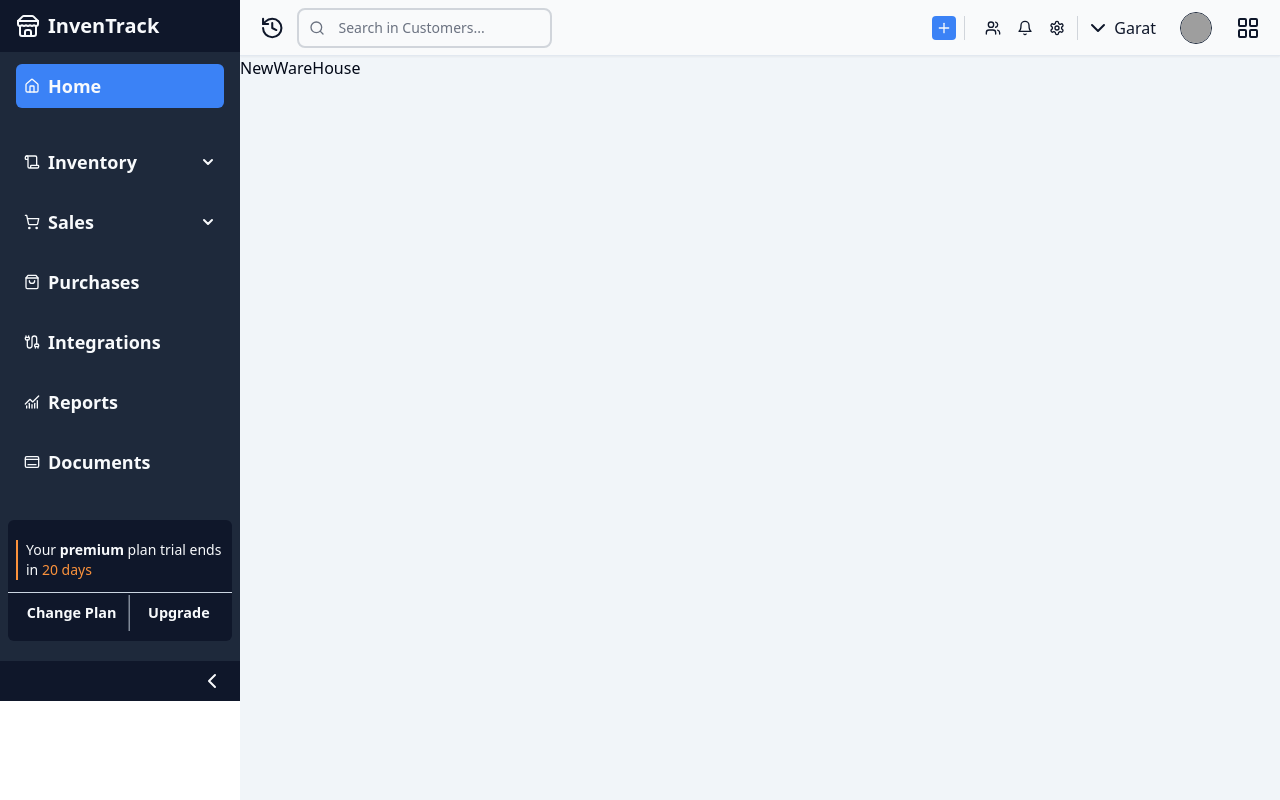
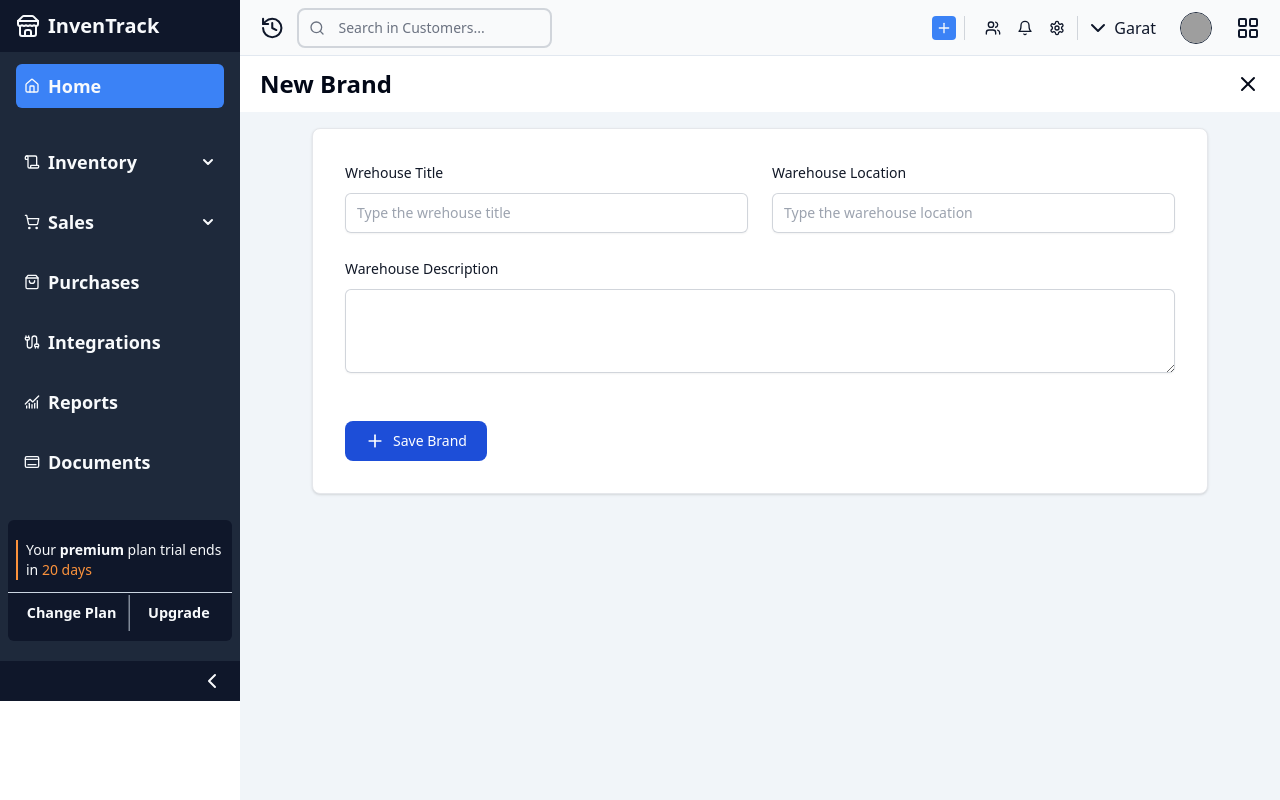
Before and after one commit to sayid-hasan/InvenTrackNextApp, a Next.js app: page /dashboard/inventory/warehouse/new in a window 1280 px wide. Built offline with nearby package versions, Linux system fonts and the light colour scheme; grey boxes are pictures that could not be loaded.

Commit message:
created form for evry new sections until new arehouse

```diff
--- a/app/(managementOffice)/dashboard/inventory/brands/new/page.jsx
+++ b/app/(managementOffice)/dashboard/inventory/brands/new/page.jsx
@@ -1,7 +1,85 @@
-import React from "react";
+"use client";
 
-const NewBrands = () => {
-  return <div>NewBrands</div>;
+import SubmitButton from "@/components/dashboard/FormElement/SubmitBtn/SubmitBtn";
+
+import TextInput from "@/components/dashboard/FormElement/TextInput/TextInput";
+import FormHeader from "@/components/dashboard/FormHeader/FormHeader";
+import axios from "axios";
+import React, { useEffect, useState } from "react";
+import { useForm } from "react-hook-form";
+
+const NewBrand = () => {
+  const [isLoading, setIsLoading] = useState(false);
+
+  const {
+    register,
+    handleSubmit,
+    watch,
+    reset,
+    formState: { errors },
+  } = useForm();
+  const onSubmit = async (data) => {
+    setIsLoading(true);
+    const { brandTitle } = data;
+    // console.log(data);
+
+    const baseUrl = "http://localhost:3000";
+    // sending data to api endpoint
+    try {
+      const brandData = {
+        brandTitle,
+      };
+      const response = await axios.post(`${baseUrl}/api/brands`, brandData);
+
+      console.log("Server Response: ", response.data);
+
+      // Handle successful response
+      if (response.status === 200) {
+        console.log("Category created successfully!");
+        setIsLoading(false);
+        reset();
+      } else {
+        throw new Error("Unexpected response status");
+      }
+    } catch (error) {
+      console.log(error);
+      setIsLoading(false);
+    }
+  };
+  useEffect(() => {
+    const subscription = watch(() => {});
+
+    // Cleanup when the component unmounts
+    return () => subscription.unsubscribe();
+  }, [watch]);
+  return (
+    <div>
+      {/* header */}
+      <FormHeader link={"/dashboard/inventory"} title={"New Brand"} />
+
+      {/* form */}
+      <form
+        action="
+      "
+        onSubmit={handleSubmit(onSubmit)}
+        className="grid gap-4 sm:grid-cols-2 sm:gap-6 w-full max-w-4xl mx-auto p-4 bg-white border border-gray-200 rounded-lg shadow sm:p-6 md:p-8 dark:bg-gray-800 dark:border-gray-700 my-4"
+      >
+        {/* title */}
+        <TextInput
+          label={"Brand title"}
+          name={"brandTitle"}
+          register={register}
+          type="text"
+          errors={errors}
+          className="w-full"
+        />
+
+        {/* submit button */}
+        <SubmitButton title={"Brand"} isLoading={isLoading} />
+      </form>
+      {/* footer */}
+    </div>
+  );
 };
 
-export default NewBrands;
+export default NewBrand;
--- a/app/(managementOffice)/dashboard/inventory/warehouse/new/page.jsx
+++ b/app/(managementOffice)/dashboard/inventory/warehouse/new/page.jsx
@@ -1,7 +1,114 @@
-import React from "react";
+"use client";
 
-const NewWareHouse = () => {
-  return <div>NewWareHouse</div>;
+import SubmitButton from "@/components/dashboard/FormElement/SubmitBtn/SubmitBtn";
+import TextareaInput from "@/components/dashboard/FormElement/TextArea/TextArea";
+
+import TextInput from "@/components/dashboard/FormElement/TextInput/TextInput";
+import FormHeader from "@/components/dashboard/FormHeader/FormHeader";
+import axios from "axios";
+import React, { useEffect, useState } from "react";
+import { useForm } from "react-hook-form";
+
+const NewWarehouse = () => {
+  const [isLoading, setIsLoading] = useState(false);
+
+  const {
+    register,
+    handleSubmit,
+    watch,
+    reset,
+    formState: { errors },
+  } = useForm();
+  const onSubmit = async (data) => {
+    setIsLoading(true);
+    const {
+      warehouseTitle,
+      warehouseLocation,
+      warehouseType,
+      warehouseDescription,
+    } = data;
+    // console.log(data);
+
+    const baseUrl = "http://localhost:3000";
+    // sending data to api endpoint
+    try {
+      const wareHouseData = {
+        warehouseTitle,
+        warehouseLocation,
+        warehouseType,
+        warehouseDescription,
+      };
+      const response = await axios.post(
+        `${baseUrl}/api/warehouse`,
+        wareHouseData
+      );
+
+      console.log("Server Response: ", response.data);
+
+      // Handle successful response
+      if (response.status === 200) {
+        console.log("Category created successfully!");
+        setIsLoading(false);
+        reset();
+      } else {
+        throw new Error("Unexpected response status");
+      }
+    } catch (error) {
+      console.log(error);
+      setIsLoading(false);
+    }
+  };
+  useEffect(() => {
+    const subscription = watch(() => {});
+
+    // Cleanup when the component unmounts
+    return () => subscription.unsubscribe();
+  }, [watch]);
+  return (
+    <div>
+      {/* header */}
+      <FormHeader link={"/dashboard/inventory"} title={"New Brand"} />
+
+      {/* form */}
+      <form
+        action="
+      "
+        onSubmit={handleSubmit(onSubmit)}
+        className="grid gap-4 sm:grid-cols-2 sm:gap-6 w-full max-w-4xl mx-auto p-4 bg-white border border-gray-200 rounded-lg shadow sm:p-6 md:p-8 dark:bg-gray-800 dark:border-gray-700 my-4"
+      >
+        {/* warehouse title */}
+        <TextInput
+          label={"Wrehouse Title"}
+          name={"warehouseTitle"}
+          register={register}
+          type="text"
+          errors={errors}
+          className="w-full"
+        />
+        {/* warehouse Location */}
+        <TextInput
+          label={"Warehouse Location"}
+          name={"warehouseLocation"}
+          register={register}
+          type="text"
+          errors={errors}
+          className="w-full"
+        />
+        {/* warehouse Description */}
+
+        <TextareaInput
+          label={"Warehouse Description"}
+          name={"warehouseDescription"}
+          register={register}
+          errors={errors}
+        />
+
+        {/* submit button */}
+        <SubmitButton title={"Brand"} isLoading={isLoading} />
+      </form>
+      {/* footer */}
+    </div>
+  );
 };
 
-export default NewWareHouse;
+export default NewWarehouse;
--- /dev/null
+++ b/app/api/brands/route.js
@@ -0,0 +1,21 @@
+import { NextResponse } from "next/server";
+
+export async function POST(request) {
+  try {
+    const { brandTitle } = await request.json();
+    const brand = { brandTitle };
+    console.log(brand);
+    return NextResponse.json(brand);
+  } catch (error) {
+    console.log(error.message);
+    return NextResponse.json(
+      {
+        error,
+        message: "Failed to create category",
+      },
+      {
+        status: 500,
+      }
+    );
+  }
+}
--- /dev/null
+++ b/app/api/warehouse/route.js
@@ -0,0 +1,31 @@
+import { NextResponse } from "next/server";
+
+export async function POST(request) {
+  try {
+    const {
+      warehouseTitle,
+      warehouseLocation,
+      warehouseType,
+      warehouseDescription,
+    } = await request.json();
+    const warehouse = {
+      warehouseTitle,
+      warehouseLocation,
+      warehouseType,
+      warehouseDescription,
+    };
+    console.log(warehouse);
+    return NextResponse.json(warehouse);
+  } catch (error) {
+    console.log(error.message);
+    return NextResponse.json(
+      {
+        error,
+        message: "Failed to create category",
+      },
+      {
+        status: 500,
+      }
+    );
+  }
+}
```
